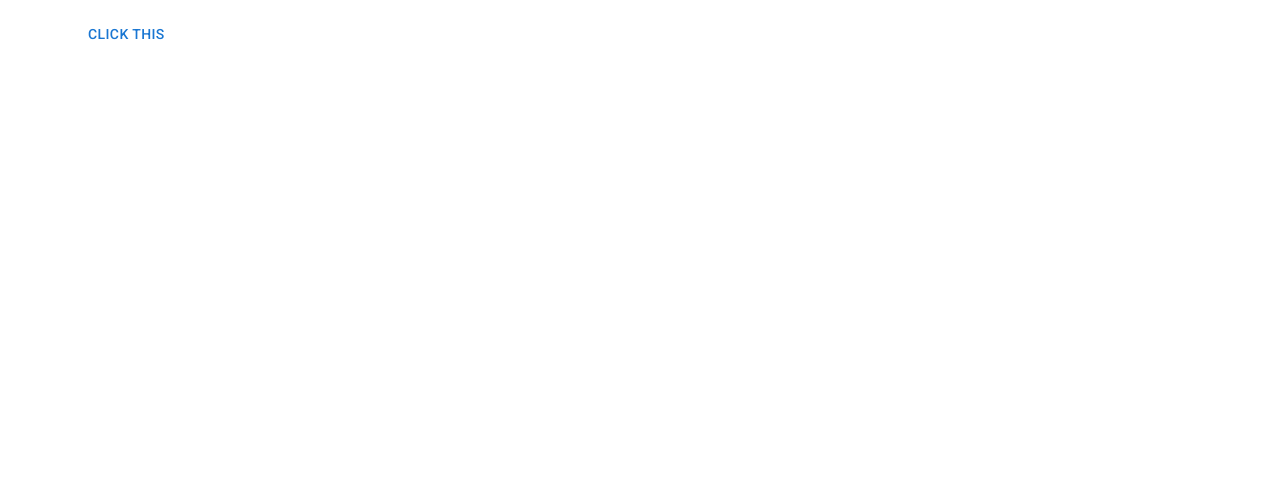
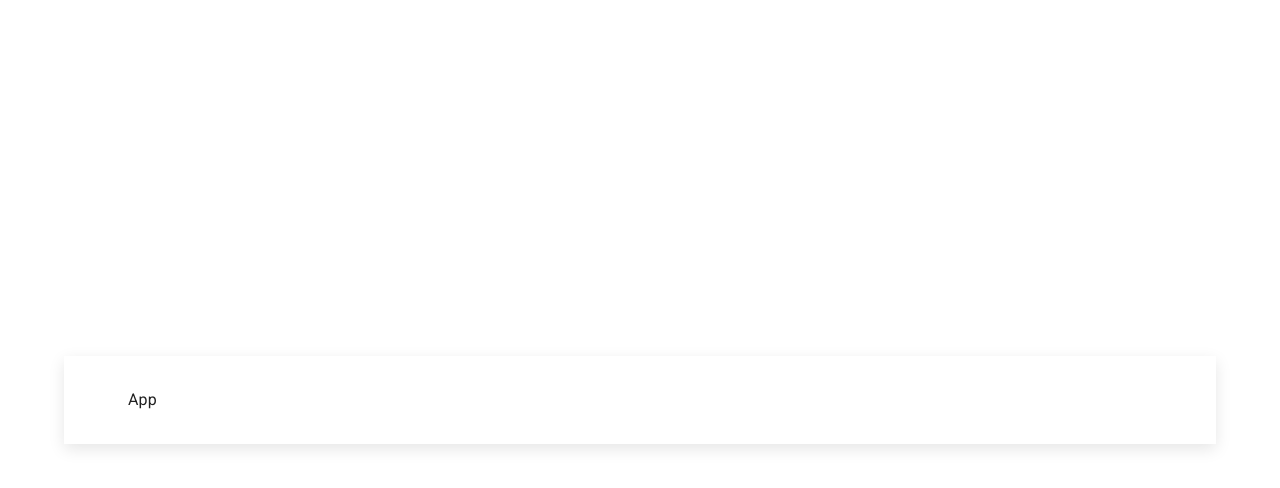
Before and after one commit to VladaTrefil/MathQuiz, a React (Create React App) app: page / in a window 1280 px wide. Shown: the top 488 px of the page. Built offline with nearby package versions, Linux system fonts and the light colour scheme.

Commit message:
add AppBody styles

```diff
--- a/src/components/AppBody/index.tsx
+++ b/src/components/AppBody/index.tsx
@@ -1,15 +1,31 @@
 import React from 'react'
 import Container from '@mui/material/Container'
 import Box from '@mui/material/Box'
-import Button from '@mui/material/Button'
+
+const styles = {
+  backgroundBox: {
+    minHeight: '100vh',
+    display: 'flex',
+    flexDirection: 'column',
+    justifyContent: 'center',
+    alignItems: 'center'
+  },
+  innerBox: {
+    py: 4,
+    px: 8,
+    boxShadow: '0 5px 15px rgba(0,0,0,.1)'
+  }
+}
 
 function AppBody() {
   return (
-    <Container>
-      <Box sx={{ p: 2 }}>
-        <Button>Click this</Button>
-      </Box>
-    </Container>
+    <Box sx={styles.backgroundBox}>
+      <Container>
+        <Box sx={styles.innerBox}>
+          App
+        </Box>
+      </Container>
+    </Box>
   )
 }
 
```
